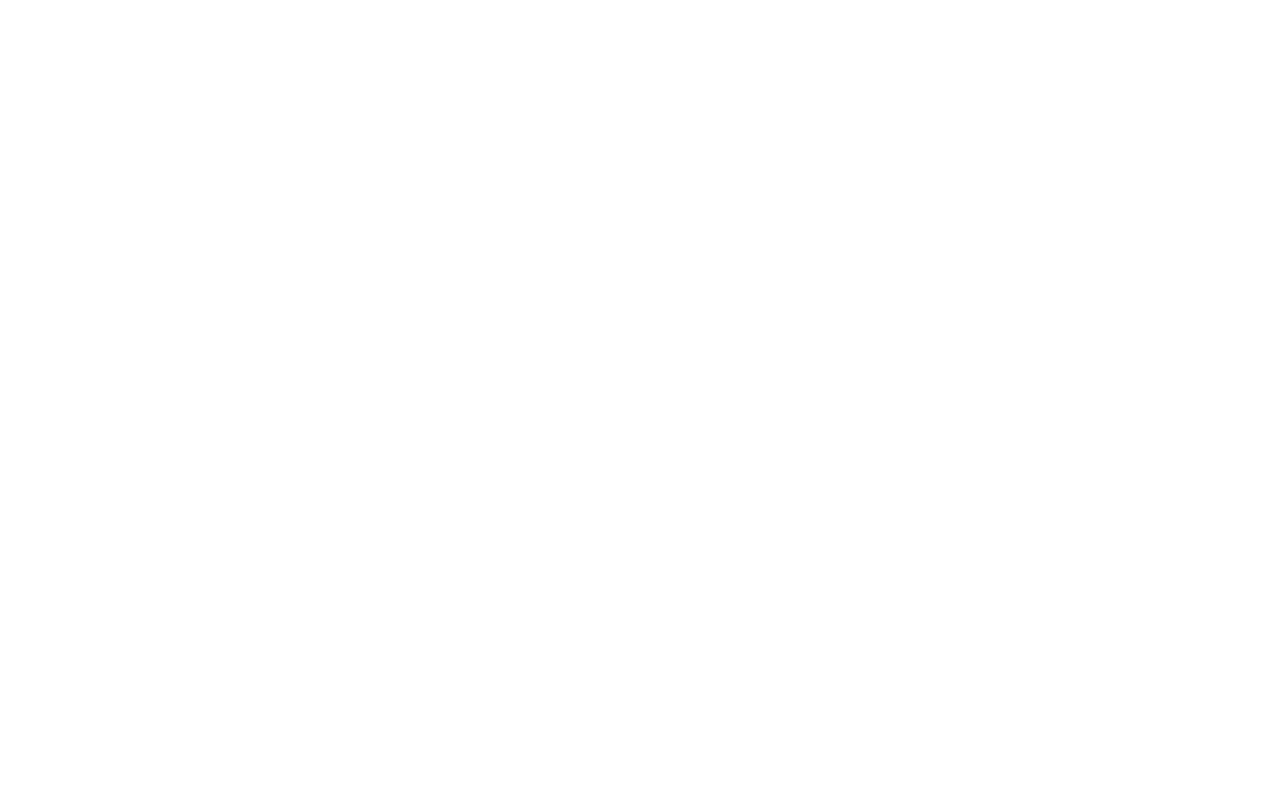
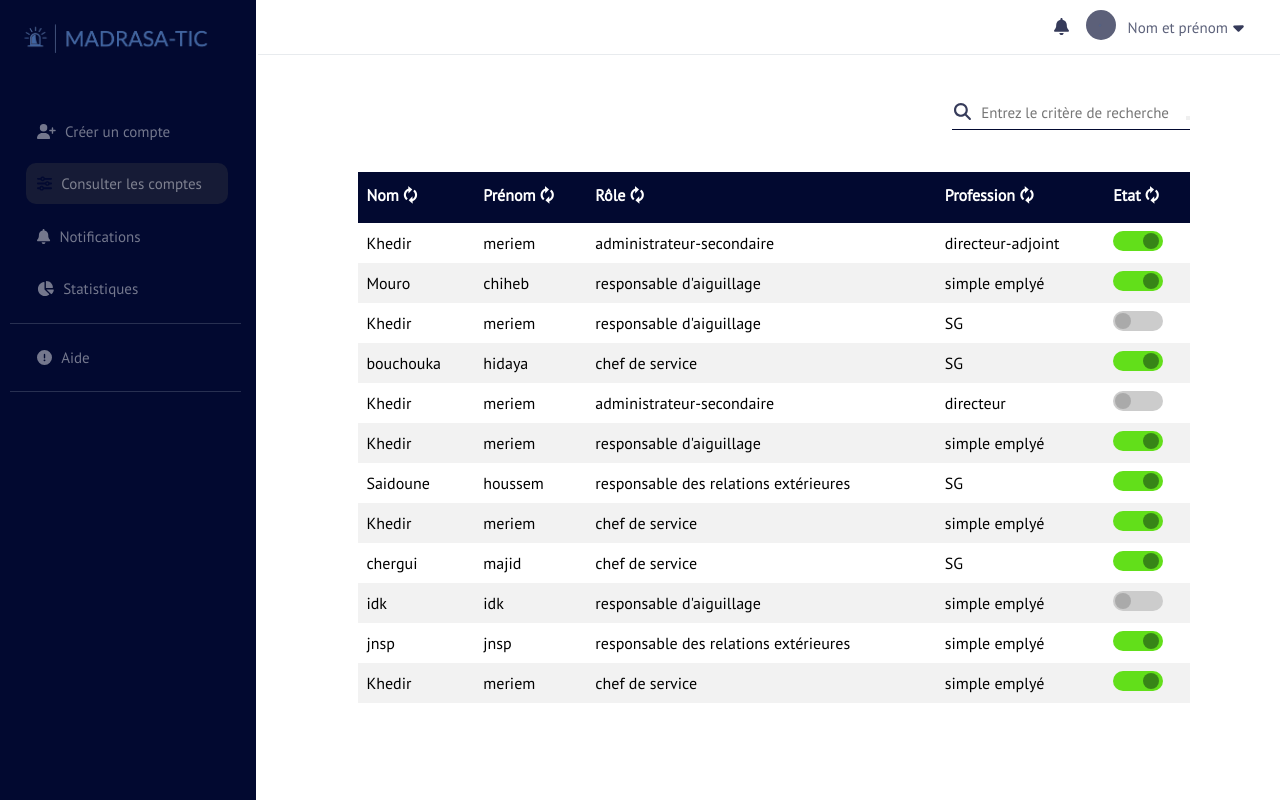
Before and after one commit to Themeshous/MADRASA-TIC, a React (Create React App) app: page /Admin/ConsulterComptes in a window 1280 px wide. Before the commit this address had no page. Built offline with nearby package versions, Linux system fonts and the light colour scheme.

Commit message:
Merge remote-tracking branch 'upstream/master'

```diff
--- a/db/Gateway.js
+++ b/db/Gateway.js
@@ -33,7 +33,7 @@
 
 async function findUser(Email, Password) {
   const selectQuery = "SELECT * FROM users WHERE Email = ? AND Password1 = ?";
-  const [[result]] = await connection.query(selectQuery, [Email, Password]);// destruct two time to get Account object
+  const [result] = await connection.query(selectQuery, [Email, Password]);// destruct two time to get Account object , i deleted the insider  [] from result!!
   return result;
 }
 
--- a/package.json
+++ b/package.json
@@ -21,6 +21,7 @@
     "react-dom": "^17.0.2",
     "react-router-dom": "^6.2.2",
     "react-scripts": "5.0.0",
+    "react-table": "^7.7.0",
     "web-vitals": "^2.1.4"
   },
   "scripts": {
--- a/src/App.js
+++ b/src/App.js
@@ -5,6 +5,7 @@
 import CreateComp from './InterfaceAdmin/Pages/CreateComp.js'
 import {Forget} from './Comptes/ForgotPassword/Forget';
 import {Reset} from './Comptes/ForgotPassword/Reset';
+import ConsulterComptes from './InterfaceAdmin/Pages/ConsultationComptes/ConsulterComptes'
 import './App.css';
 
 function App() {
@@ -12,6 +13,7 @@
     <>
      <Routes>
         <Route path="/Admin/create" element={ <CreateComp/> } />
+        <Route path="/Admin/ConsulterComptes" element={ <ConsulterComptes/> } />
         <Route path="/auth/Connect" element={ <FormConnect/> } />
         <Route path="/auth/signup" element={ <FormCreat/> } />
         <Route path="/Forget-password" element={ <Forget/> } />
--- a/src/InterfaceAdmin/Accessoirs/Admin.css
+++ b/src/InterfaceAdmin/Accessoirs/Admin.css
@@ -17,7 +17,7 @@
     display: block;
     padding-left: 5%;
     align-items: center;
-    color: #040718a4;
+    color: #020930a4;
     text-align:left;
 }
 .elem{
@@ -28,13 +28,13 @@
     width: 30px;
     height: 30px;
     border-radius: 30px;
-    background-color: #040718a4;
+    background-color: #020930a4;
 
 }
 .icon{
     width: 17px;
     height: 17px;
-    color: #040718cb;
+    color: #020930cb;
     padding-left: 2px;
     padding-right:5px;
 }
@@ -71,7 +71,7 @@
 
 .profile a, .log-out a {
     text-decoration: none;
-    color:#040718;
+    color:#020930;
 }
 .profile{
 
@@ -83,14 +83,14 @@
 }
 
 .profile:hover , .log-out:hover{
-    background-color:#040718a4;
+    background-color:#020930;
     border-radius: 10px;
     cursor: pointer;
 }
 /* Css de la bare à gauche the logo is perfect adjust please the other elements */
 
 .left-nav-container{
-    background-color: #040718;
+    background-color: #020930;
     color: white;
     padding: 0.8%;
     font-size: 15px ;
@@ -143,7 +143,7 @@
 .link:hover {
    border-radius: 10px;
    background-color:#4545464f;
-   color: #040718;
+   color: #020930;
    cursor: pointer;
 }
 
@@ -161,5 +161,5 @@
 }
 
 .active .icon-left{
-    color: #040718;
+    color: #020930;
 }
--- a/src/InterfaceAdmin/Accessoirs/NavGauche.js
+++ b/src/InterfaceAdmin/Accessoirs/NavGauche.js
@@ -12,13 +12,13 @@
     <div className='left-nav-container'>
          <div className='logo-container'>
              <a href="/">
-                <img src={Logo}  className="lg" />
+                <img src={Logo}  className="lg" alt='Logo' />
              </a>
         </div>
          <div className="left-elements">
 
 
-                    <NavLink  to="/Admin"
+                    <NavLink  to="/Admin/create"
                               className={(navData) => (navData.isActive ? 'active' : 'link')}>
                                <FontAwesomeIcon icon={faUserPlus} className="icon-left" />
                                <p>Créer un compte</p>
@@ -27,7 +27,7 @@
 
 
 
-                    <NavLink  to="/consulter"
+                    <NavLink  to="/Admin/ConsulterComptes"
                               className={(navData) => (navData.isActive ? 'active' : 'link')}>
                               <FontAwesomeIcon icon={faSliders} className="icon-left" />
                                <p>Consulter les comptes</p>
@@ -35,7 +35,7 @@
 
 
 
-                    <NavLink  to="/notification"
+                    <NavLink  to="/Admin/notification"
                               className={(navData) => (navData.isActive ? 'active' : 'link')}>
                              <FontAwesomeIcon icon={faBell} className="icon-left" />
                             <p>Notifications</p>
@@ -43,7 +43,7 @@
 
 
 
-                   <NavLink  to="/statistiques"
+                   <NavLink  to="/Admin/statistiques"
                               className={(navData) => (navData.isActive ? 'active' : 'link')}>
                            <FontAwesomeIcon icon={faChartPie} className="icon-left" />
                            <p>Statistiques</p>
--- /dev/null
+++ b/src/InterfaceAdmin/Pages/ConsultationComptes/Columns.js
@@ -0,0 +1,25 @@
+import ToggleSwitch from "./ToggleSwitch";
+
+export const Columns = [
+  {
+    Header: "Nom",
+    accessor:"nom"
+  },
+  {
+    Header: "Prénom",
+    accessor:"prenom"
+   },
+  {
+    Header: "Rôle",
+    accessor: "role"
+  },
+  {
+    Header: "Profession",
+    accessor:"profession"
+  },
+  {
+    Header: "Etat",
+    accessor:"Etat" ,
+    Cell:({value}) => { return ((value=="1") ?<ToggleSwitch label="true" /> :<ToggleSwitch label="false" />)}
+  }
+]
--- /dev/null
+++ b/src/InterfaceAdmin/Pages/ConsultationComptes/ConsulterComptes.js
@@ -0,0 +1,22 @@
+import React from 'react'
+import Header from '../../Accessoirs/Header'
+import { NavGauche } from '../../Accessoirs/NavGauche'
+//import '../../Accessoirs/Admin.css'
+import { TableComptes } from './TableComptes'
+const ConsulterComptes = () => {
+
+  return (
+    <>
+    <div className='Page-Admin'>
+       <Header/>
+       <NavGauche />
+    </div>
+    <div className='middle-content'>
+      <TableComptes/>
+    </div>
+    </>
+
+  )
+}
+
+export default ConsulterComptes
--- /dev/null
+++ b/src/InterfaceAdmin/Pages/ConsultationComptes/MData.json
@@ -0,0 +1,12 @@
+[{"nom":"Khedir" , "prenom":"meriem" , "role":"administrateur-secondaire" , "profession":"directeur-adjoint" , "Etat":1},
+    {"nom":"Mouro" , "prenom":"chiheb" , "role":"responsable d'aiguillage" , "profession":"simple emplyé" , "Etat":1},
+    {"nom":"Khedir" , "prenom":"meriem" , "role":"responsable d'aiguillage" , "profession":"SG" , "Etat":0},
+    {"nom":"bouchouka" , "prenom":"hidaya" , "role":"chef de service" , "profession":"SG" , "Etat":1},
+    {"nom":"Khedir" , "prenom":"meriem" , "role":"administrateur-secondaire" , "profession":"directeur" , "Etat":0},
+    {"nom":"Khedir" , "prenom":"meriem" , "role":"responsable d'aiguillage" , "profession":"simple emplyé" , "Etat":1},
+    {"nom":"Saidoune" , "prenom":"houssem" , "role":"responsable des relations extérieures" , "profession":"SG" , "Etat":1},
+    {"nom":"Khedir" , "prenom":"meriem" , "role":"chef de service" , "profession":"simple emplyé" , "Etat":1},
+    {"nom":"chergui" , "prenom":"majid" , "role":"chef de service" , "profession":"SG" , "Etat":1},
+    {"nom":"idk" , "prenom":"idk" , "role":"responsable d'aiguillage" , "profession":"simple emplyé" , "Etat":0},
+    {"nom":"jnsp" , "prenom":"jnsp" , "role":"responsable des relations extérieures" , "profession":"simple emplyé" , "Etat":1},
+    {"nom":"Khedir" , "prenom":"meriem" , "role":"chef de service" , "profession":"simple emplyé" , "Etat":1}]
--- /dev/null
+++ b/src/InterfaceAdmin/Pages/ConsultationComptes/TableComptes.js
@@ -0,0 +1,72 @@
+import React, { useMemo } from 'react'
+import { useTable } from 'react-table/dist/react-table.development'
+import {useGlobalFilter, useSortBy} from "react-table";
+import { FontAwesomeIcon } from '@fortawesome/react-fontawesome'
+import { faSearch} from '@fortawesome/free-solid-svg-icons'
+import MData from "./MData.json"
+import { Columns } from './Columns'
+import "./Tableau.css"
+
+export const TableComptes = () => {
+    const columns = useMemo(()=> Columns , [])
+    const data= useMemo(()=> MData , [])
+
+    const TableInstance = useTable({
+       columns,
+       data
+    },useGlobalFilter,
+    useSortBy)
+
+    const {
+        getTableProps, // table props from react-table
+        getTableBodyProps, // table body props from react-table
+        headerGroups, // headerGroups, if your table has groupings
+        rows, // rows for the table based on the data passed
+        prepareRow ,// Prepare the row (this function needs to be called for each row before getting the row props)
+        state, //table state
+        setGlobalFilter //applies global filtering to the table.
+      } = TableInstance
+
+      const { globalFilter } = state;
+  return (
+    <div className='milieu-consultation'>
+        <div className='barre-recherche'>
+        <FontAwesomeIcon icon={faSearch} className="icon" />
+        <input placeholder='Entrez le critère de recherche'
+               value={globalFilter}
+               onChange={(e) =>setGlobalFilter(e.target.value)} />
+        <button type="submit"><i class="fa fa-search"></i></button>
+        </div>
+      <div className='tableau'>
+      <table {...getTableProps()}>
+      <thead>
+        {headerGroups.map(headerGroup => (
+          <tr {...headerGroup.getHeaderGroupProps()}>
+          {headerGroup.headers.map((column) => (
+            <th {...column.getHeaderProps(column.getSortByToggleProps())}>
+              {column.render("Header")}
+              <span>
+                {column.isSorted ? (column.isSortedDesc ? '      ▼' : "      ▲") : "     🗘"}
+              </span>
+            </th>
+          ))}
+        </tr>
+        ))}
+      </thead>
+      <tbody {...getTableBodyProps()}>
+        {rows.map((row, i) => {
+          prepareRow(row);
+          return (
+            <tr {...row.getRowProps()}>
+              {row.cells.map(cell => {
+                return <td {...cell.getCellProps()}>{cell.render("Cell")}</td>;
+              })}
+            </tr>
+          );
+        })}
+      </tbody>
+    </table>
+    </div>
+    </div>
+  )
+}
--- /dev/null
+++ b/src/InterfaceAdmin/Pages/ConsultationComptes/Tableau.css
@@ -0,0 +1,90 @@
+.milieu-consultation{
+  margin-left: 28%;
+  width: 65%;
+}
+.barre-recherche{
+  float:right;
+  margin-top: 5%;
+  margin-bottom: 5%;
+   border-bottom: #020930 solid 1px;
+}
+
+input{
+ width: 210px;
+ padding-top: 3%;
+ padding-bottom: 3%;
+ padding-left: 2%;
+  border-style: none;
+  font-size: 15px;
+  outline: none;
+  transition: all .5s ease-in-out;
+
+  color:#020930;
+
+}
+
+
+
+
+table {
+    font-family: Arial, Helvetica, sans-serif;
+    border-collapse: collapse;
+    width: 100%;
+  }
+
+  table td, table th {
+
+    padding: 8px;
+  }
+
+  table tr:nth-child(even){background-color: #f2f2f2;}
+
+  table tr:hover {background-color: #ddd;}
+
+  table th {
+    padding-top: 12px;
+    padding-bottom: 12px;
+    text-align: left;
+    background-color: #020930;
+    color: white;
+  }
+
+  .toggle-switch {
+    position: relative;
+    display: inline-block;
+    align-items: flex-start;
+    width: 50px;
+    height: 20px;
+  }
+  .toggle-switch input[type="checkbox"] {
+    display: none;
+  }
+  .toggle-switch .switch {
+    position: absolute;
+    cursor: pointer;
+    background-color: #ccc;
+    border-radius: 25px;
+    top: 0;
+    right: 0;
+    bottom: 0;
+    left: 0;
+    transition: background-color 0.2s ease;
+  }
+  .toggle-switch .switch::before {
+    position: absolute;
+    content: "";
+    left: 2px;
+    top: 2px;
+    width: 16px;
+    height: 16px;
+    background-color: #aaa;
+    border-radius: 50%;
+    transition: transform 0.3s ease;
+  }
+  .toggle-switch input[type="checkbox"]:checked + .switch::before {
+    transform: translateX(28px);
+    background-color:#03141471 ;
+  }
+  .toggle-switch input[type="checkbox"]:checked + .switch {
+    background-color:#62df1a ;
+  }
--- /dev/null
+++ b/src/InterfaceAdmin/Pages/ConsultationComptes/ToggleSwitch.js
@@ -0,0 +1,15 @@
+import React, { useState } from "react";
+import "./Tableau.css";
+
+const ToggleSwitch = ({ label }) => {
+  const [isToggled, setIsToggled] = useState((label == 'true' )?true:false)
+    const onToggle = () => setIsToggled(!isToggled);
+    return (
+    <>
+      <label className="toggle-switch">
+        <input type="checkbox" checked={isToggled} onChange={onToggle} />
+        <span className="switch"/>
+      </label>  </>
+    );
+  }
+export default ToggleSwitch;
```
Also changed, not shown: src/Comptes/SignUp/FormLog.css (+13 -8 lines), 1 other file (tests, documents, lock files or other folders).
